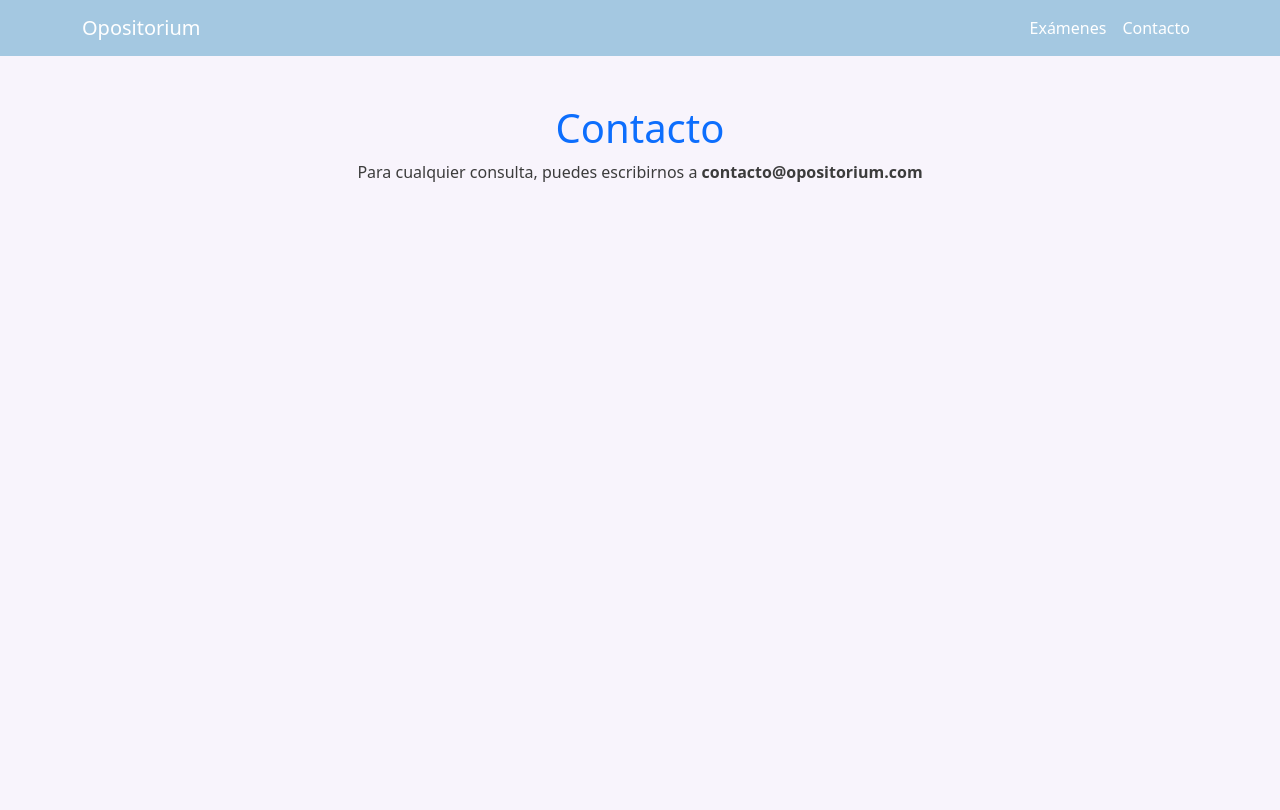
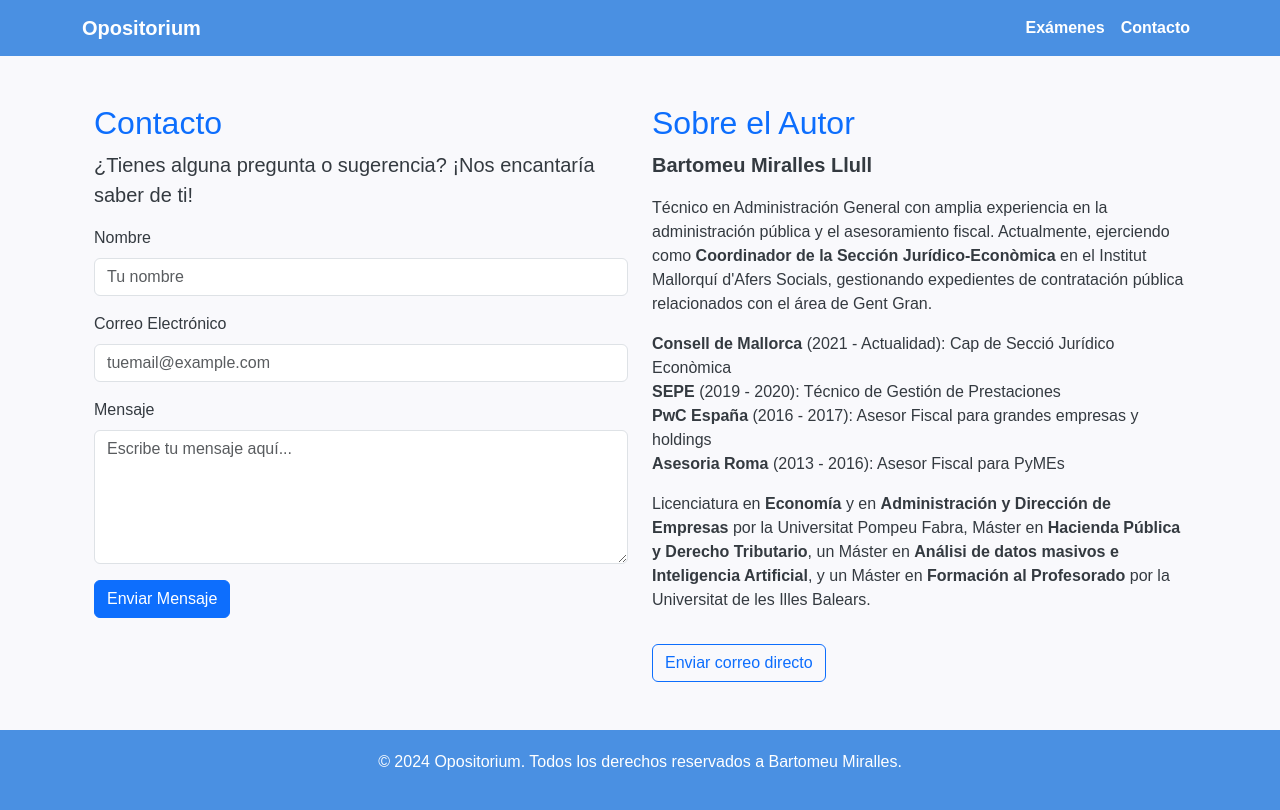
Before and after one commit to TomeuKuma/Django_projects, a Django app: page /contacto/ in a window 1280 px wide. Before the commit the page ends 182 px from the top, so only its background shows below. Run offline with Django 5.2, Linux system fonts and the light colour scheme.

Commit message:
style and contact update

```diff
--- a/Opositorium/examinador/templates/examinador/base.html
+++ b/Opositorium/examinador/templates/examinador/base.html
@@ -1,37 +1,47 @@
 <!DOCTYPE html>
-<html lang="en">
+<html lang="es">
 <head>
     <meta charset="UTF-8">
     <meta name="viewport" content="width=device-width, initial-scale=1.0">
     <title>{% block title %}Opositorium{% endblock %}</title>
+
     <!-- Bootstrap CSS -->
-    <link href="https://cdn.jsdelivr.net/npm/bootstrap@5.3.0-alpha3/dist/css/bootstrap.min.css" rel="stylesheet" integrity="sha384-KyZXEAg3QhqLMpG8r+8fhAXLR6YbE6pH6fN1B3HGqs6PjRBrJKEdYhDJ6+L4Mvs1" crossorigin="anonymous">
+    <link href="https://cdn.jsdelivr.net/npm/bootstrap@5.3.0-alpha3/dist/css/bootstrap.min.css" rel="stylesheet">
+
+    <!-- Estilos personalizados -->
     <style>
         body {
-            background-color: #f8f4fc; /* Fondo pastel */
-            color: #3c3c3c; /* Texto neutro */
+            background-color: #f9f9fc;  /* Fondo claro */
+            color: #343a40;  /* Texto oscuro para buena legibilidad */
+            font-family: 'Arial', sans-serif;
         }
         .navbar {
-            background-color: #a4c8e1; /* Azul pastel */
+            background-color: #4a90e2;  /* Azul vibrante */
         }
         .navbar-brand, .nav-link {
             color: #ffffff !important;
+            font-weight: bold;
         }
         .navbar-brand:hover, .nav-link:hover {
-            color: #dce7f3 !important;
+            color: #d1e9ff !important;
+        }
+        footer {
+            background-color: #4a90e2;
+            color: white;
+            padding: 20px 0;
         }
     </style>
 </head>
 <body>
     <!-- Menú de navegación -->
-    <nav class="navbar navbar-expand-lg navbar-light">
+    <nav class="navbar navbar-expand-lg">
         <div class="container">
             <a class="navbar-brand" href="/">Opositorium</a>
-            <button class="navbar-toggler" type="button" data-bs-toggle="collapse" data-bs-target="#navbarNav" aria-controls="navbarNav" aria-expanded="false" aria-label="Toggle navigation">
+            <button class="navbar-toggler" type="button" data-bs-toggle="collapse" data-bs-target="#navbarNav">
                 <span class="navbar-toggler-icon"></span>
             </button>
-            <div class="collapse navbar-collapse" id="navbarNav">
-                <ul class="navbar-nav ms-auto">
+            <div class="collapse navbar-collapse justify-content-end" id="navbarNav">
+                <ul class="navbar-nav">
                     <li class="nav-item">
                         <a class="nav-link" href="/examinador/">Exámenes</a>
                     </li>
@@ -44,12 +54,17 @@
     </nav>
 
     <!-- Contenido dinámico -->
-    <div class="container mt-5">
+    <main class="container my-5">
         {% block content %}
         {% endblock %}
-    </div>
+    </main>
+
+    <!-- Pie de página -->
+    <footer class="text-center">
+        <p>&copy; 2024 Opositorium. Todos los derechos reservados a Bartomeu Miralles.</p>
+    </footer>
 
     <!-- Bootstrap JS -->
-    <script src="https://cdn.jsdelivr.net/npm/bootstrap@5.3.0-alpha3/dist/js/bootstrap.bundle.min.js" integrity="sha384-ENjdO4Dr2bkBIFxQpeoA6bZ0p3qwe9FI7sF1Rj6Ejr1zj0OfQ36KNF0C7Bz6Eg39" crossorigin="anonymous"></script>
+    <script src="https://cdn.jsdelivr.net/npm/bootstrap@5.3.0-alpha3/dist/js/bootstrap.bundle.min.js"></script>
 </body>
 </html>
--- a/Opositorium/examinador/templates/examinador/contacto.html
+++ b/Opositorium/examinador/templates/examinador/contacto.html
@@ -3,8 +3,55 @@
 {% block title %}Contacto - Opositorium{% endblock %}
 
 {% block content %}
-<div class="text-center">
-    <h1 class="text-primary">Contacto</h1>
-    <p>Para cualquier consulta, puedes escribirnos a <strong>contacto@opositorium.com</strong></p>
+<div class="container">
+    <!-- Sección de contacto -->
+    <div class="row">
+        <!-- Información de contacto -->
+        <div class="col-md-6">
+            <h2 class="text-primary">Contacto</h2>
+            <p class="lead">¿Tienes alguna pregunta o sugerencia? ¡Nos encantaría saber de ti!</p>
+
+            <form method="POST" action="">
+                {% csrf_token %}
+                <div class="mb-3">
+                    <label for="name" class="form-label">Nombre</label>
+                    <input type="text" class="form-control" id="name" name="name" placeholder="Tu nombre" required>
+                </div>
+                <div class="mb-3">
+                    <label for="email" class="form-label">Correo Electrónico</label>
+                    <input type="email" class="form-control" id="email" name="email" placeholder="tuemail@example.com" required>
+                </div>
+                <div class="mb-3">
+                    <label for="message" class="form-label">Mensaje</label>
+                    <textarea class="form-control" id="message" name="message" rows="5" placeholder="Escribe tu mensaje aquí..." required></textarea>
+                </div>
+                <button type="submit" class="btn btn-primary">Enviar Mensaje</button>
+            </form>
+        </div>
+
+        <!-- Información sobre el autor -->
+        <div class="col-md-6 mt-5 mt-md-0">
+            <h2 class="text-primary">Sobre el Autor</h2>
+            <p class="lead fw-bold">Bartomeu Miralles Llull</p>
+
+            <p>
+                Técnico en Administración General con amplia experiencia en la administración pública y el asesoramiento fiscal. Actualmente, ejerciendo como
+                <strong>Coordinador de la Sección Jurídico-Econòmica</strong> en el Institut Mallorquí d'Afers Socials, gestionando expedientes de contratación pública relacionados con el área de Gent Gran.
+            </p>
+            <ul class="list-unstyled">
+                <li><strong>Consell de Mallorca</strong> (2021 - Actualidad): Cap de Secció Jurídico Econòmica</li>
+                <li><strong>SEPE</strong> (2019 - 2020): Técnico de Gestión de Prestaciones</li>
+                <li><strong>PwC España</strong> (2016 - 2017): Asesor Fiscal para grandes empresas y holdings</li>
+                <li><strong>Asesoria Roma</strong> (2013 - 2016): Asesor Fiscal para PyMEs</li>
+            </ul>
+            <p>
+                Licenciatura en <strong>Economía</strong> y en <strong>Administración y Dirección de Empresas</strong> por la Universitat Pompeu Fabra, Máster en <strong>Hacienda Pública y Derecho Tributario</strong>, un Máster en <strong>Análisi de datos masivos e Inteligencia Artificial</strong>, y un Máster en <strong>Formación al Profesorado</strong> por la Universitat de les Illes Balears.
+            </p>
+
+            <a href="mailto:bartomeumirallesllull@gmail.com" class="btn btn-outline-primary mt-3">
+                Enviar correo directo
+            </a>
+        </div>
+    </div>
 </div>
 {% endblock %}
--- a/Opositorium/examinador/views.py
+++ b/Opositorium/examinador/views.py
@@ -6,12 +6,33 @@ from django.db.models import F
 from .models import Pregunta
 from datetime import datetime
 from django.contrib import messages
+from django.core.mail import send_mail
+from django.http import HttpResponseRedirect
 import random
 
 def index(request):
     return render(request, 'examinador/index.html')
 
 def contacto(request):
+    return render(request, 'examinador/contacto.html')
+
+def contacto_view(request):
+    if request.method == 'POST':
+        nombre = request.POST.get('name')
+        email = request.POST.get('email')
+        mensaje = request.POST.get('message')
+
+        # Enviar el correo
+        send_mail(
+            f'Nuevo mensaje de {nombre}',
+            mensaje,
+            email,
+            ['bartomeumirallesllull@gmail.com'],
+            fail_silently=False,
+        )
+
+        return HttpResponseRedirect('/contacto/')  # Redirige tras enviar
+
     return render(request, 'examinador/contacto.html')
 
 def configuracion(request):
--- a/Opositorium/requirements.txt
+++ b/Opositorium/requirements.txt
@@ -2,3 +2,4 @@ asgiref==3.8.1
 Django==5.1.5
 sqlparse==0.5.3
 tzdata==2025.1
+certifi==2025.1.31
```
Also changed, not shown: Opositorium/Opositorium/settings.py (+15 -0 lines), Opositorium/examinador/templates/examinador/index.html (+36 -2 lines), Opositorium/db.sqlite3, 1 other file.
